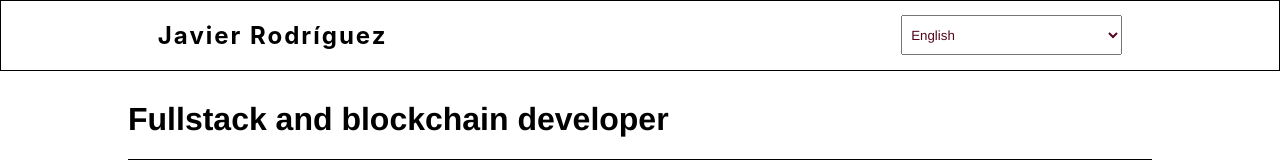
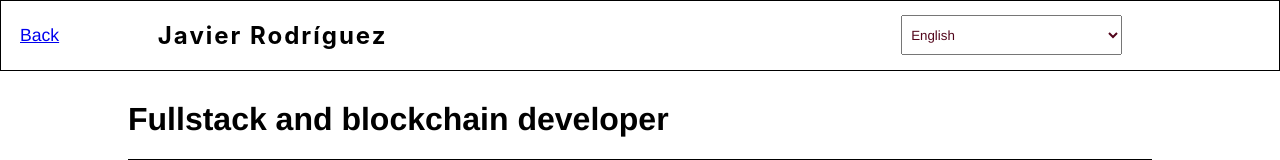
Before and after one commit to javirro/personal-web, a React (Create React App) app: page /introduction in a window 1280 px wide. Shown: the top 160 px of the page. Built offline with nearby package versions, Linux system fonts and the light colour scheme.

Commit message:
Add backButton in globalHeader

```diff
--- a/src/App.js
+++ b/src/App.js
@@ -19,8 +19,8 @@ function App() {
 
     <IntlProvider locale={language === "en" ? "en" : "esp"} messages={language === "en" ? enMessages : espMessages}>
       <div className='global'>
-        <GlobalHeader />
         <BrowserRouter>
+          <GlobalHeader />
           <Routes>
             <Route>
               <Route path='/' element={<Home />} />
--- a/src/components/GlobalHeader.jsx
+++ b/src/components/GlobalHeader.jsx
@@ -1,19 +1,24 @@
 import React from 'react'
 import { useDispatch } from 'react-redux'
 import { changeLanguage } from '../redux/languageSlice'
+import { FormattedMessage } from 'react-intl'
+import { Link, useLocation } from 'react-router-dom'
 import '../styles/GlobalHeader.css'
 
 const GlobalHeader = () => {
   const dispatch = useDispatch()
   const languageSelector = (ev) => dispatch(changeLanguage(ev.target.value))
+  const location = useLocation()
+  const pathname = location?.pathname
 
   return (
-    <div className='global-header-container'>
+    <div className="global-header-container">
+      {pathname !== "/" && <Link className='back-button' to="/"><FormattedMessage id="back-button" /></Link>}
       <h2>Javier Rodríguez</h2>
-      <select className='lang-selector' onChange={languageSelector}>
-        <option defaultValue='Languages' disabled> Choose language / Elige idioma </option>
-        <option value='en'> English </option>
-        <option value='esp'> Spanish </option>
+      <select className="lang-selector" onChange={languageSelector}>
+        <option defaultValue="Languages" disabled> Choose language / Elige idioma </option>
+        <option value="en"><FormattedMessage id="language-en" /> </option>
+        <option value="esp"><FormattedMessage id="language-esp" /> </option>
       </select>
     </div>
   )
--- a/src/locales/en.json
+++ b/src/locales/en.json
@@ -1,10 +1,14 @@
 {
 
-  "prueba": "Hello this in an example",
+  "back-button": "Back",
   "dev-position": "Fullstack and blockchain developer",
   "home-introduction": "Personal introduction",
   "home-projects": "Some personal projects",
   "home-studies": "Studies",
-  "home-work-experience": "Work Experience"
+  "home-work-experience": "Work Experience",
+  "language-en": "English",
+  "language-esp": "Spanish"
+
+
 
 }
--- a/src/locales/esp.json
+++ b/src/locales/esp.json
@@ -1,8 +1,10 @@
 {
-  "prueba": "Hola esto es una prueba",
+  "back-button": "Atrás",
   "dev-position": "Desarrollador fullstack y blockchain",
   "home-introduction": "Introducción personal",
   "home-projects": "Proyectos personales",
   "home-studies": "Estudios",
-  "home-work-experience": "Experiencia profesional"
+  "home-work-experience": "Experiencia profesional",
+  "language-en": "Inglés",
+  "language-esp": "Español"
 }
--- a/src/styles/GlobalHeader.css
+++ b/src/styles/GlobalHeader.css
@@ -20,3 +20,10 @@ h2 {
     margin-left: 0;
     letter-spacing: 2px;
 }
+
+.back-button {
+    position: absolute;
+    left: 20px;
+    font-family: var(--font-family);
+    font-size: 1.1rem;
+}
```
